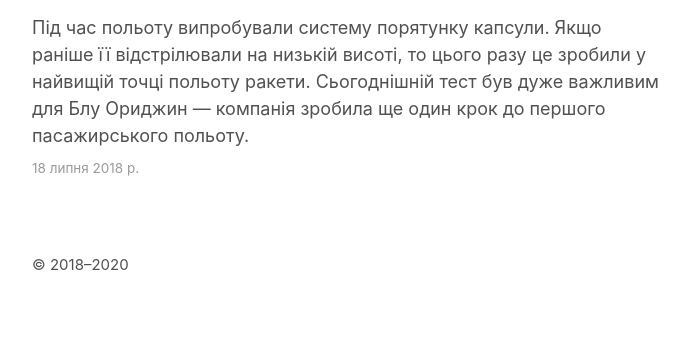
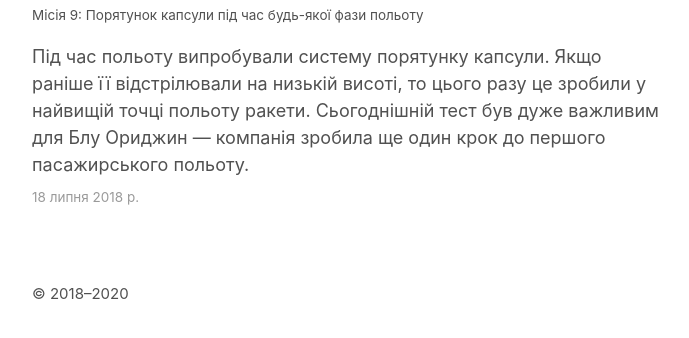
Before and after one commit to pnmrnko/pnmrnko.github.io, a Jekyll site: the page built from _posts/2018-07-18-blue-origin-success.md, in a window 1280 px wide, cut to the strip 693-1035 px from the top of the page. Shown: the top 338 px of the strip, without its empty margins (293-982 px from the left). Built offline with Jekyll 4.4.1, drawn with Linux system fonts in a browser that asks for light colours; before the commit the page ends 1006 px from its top, so only the background shows below that.

Commit message:
Add caption under video

```diff
--- a/_posts/2018-07-18-blue-origin-success.md
+++ b/_posts/2018-07-18-blue-origin-success.md
@@ -6,10 +6,12 @@ date: 2018-07-18 12:32:14 +0200
 
 Американська компанія Блу Ориджин успішно запустила космічний корабель Нью Шепард. Про це вона [повідомила](https://twitter.com/blueorigin/status/1019603442824724480) у Твіттері.
 
-<div class='embed-container-16-9'>
-  <iframe src='https://www.youtube.com/embed/aFY_0vIIzQE' frameborder='0' allowfullscreen>
-  </iframe>
-</div>
-
+<figure>
+  <div class='embed-container-16-9'>
+    <iframe src='https://www.youtube.com/embed/aFY_0vIIzQE' frameborder='0' allowfullscreen>
+    </iframe>
+  </div>
+  <figcaption>Місія 9: Порятунок капсули під час будь-якої фази польоту</figcaption>
+</figure>
 
 Під час польоту випробували систему порятунку капсули. Якщо раніше її відстрілювали на низькій висоті, то цього разу це зробили у найвищій точці польоту ракети. Сьогоднішній тест був дуже важливим для Блу Ориджин — компанія зробила ще один крок до першого пасажирського польоту.
```
